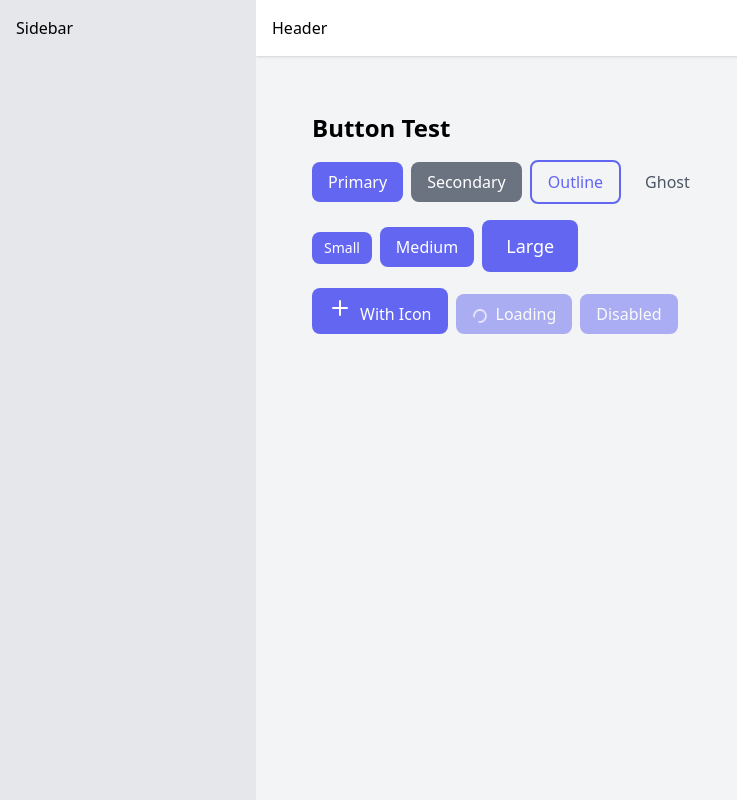
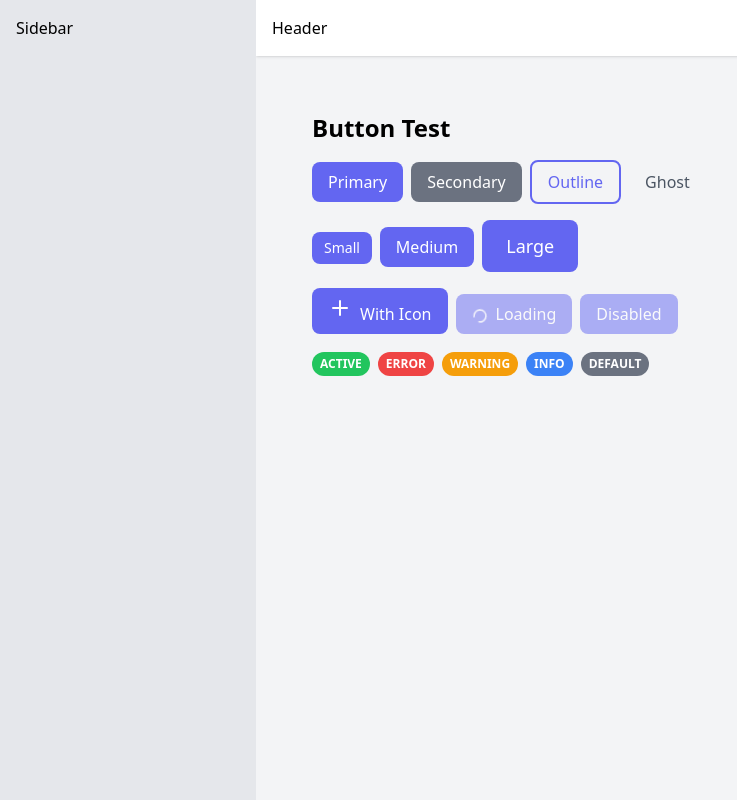
Before and after one commit to buskari/quantum-dashboard, a React (Vite) app: page /test in a window 1280 px wide. Shown: the whole page, without its empty margins (0-737 px from the left). Built offline with nearby package versions, Linux system fonts and the light colour scheme.

Commit message:
Add Badge component and integrate into TestPage
- Created a new Badge component with customizable variants for success, error, warning, info, and default styles.
- Updated TestPage to showcase the new Badge component alongside existing button examples.

```diff
--- /dev/null
+++ b/src/components/ui/Badge.tsx
@@ -0,0 +1,26 @@
+import React from 'react'
+
+interface BadgeProps {
+  variant?: 'success' | 'error' | 'warning' | 'info' | 'default';
+  children: React.ReactNode;
+}
+
+function Badge({ variant = 'default', children }: BadgeProps) {
+  const baseStyles = 'px-2 py-1 rounded-full text-xs font-semibold uppercase inline-block'
+
+  const variantStyles = {
+    success: 'bg-green-500 text-white',
+    error: 'bg-red-500 text-white',
+    warning: 'bg-amber-500 text-white',
+    info: 'bg-blue-500 text-white',
+    default: 'bg-gray-500 text-white'
+  }
+
+  return (
+    <span className={`${baseStyles} ${variantStyles[variant]}`}>
+      {children}
+    </span>
+  )
+}
+
+export default Badge
--- a/src/pages/TestPage.tsx
+++ b/src/pages/TestPage.tsx
@@ -1,4 +1,5 @@
 import Button from '../components/ui/Button';
+import Badge from '../components/ui/Badge';
 import { Plus } from 'lucide-react';
 
 export default function TestPage() {
@@ -24,6 +25,14 @@ export default function TestPage() {
         <Button loading>Loading</Button>
         <Button disabled>Disabled</Button>
       </div>
+
+      <div className="space-x-2">
+        <Badge variant="success">Active</Badge>
+        <Badge variant="error">Error</Badge>
+        <Badge variant="warning">Warning</Badge>
+        <Badge variant="info">Info</Badge>
+        <Badge>Default</Badge>
+      </div>
     </div>
   );
 }
```
